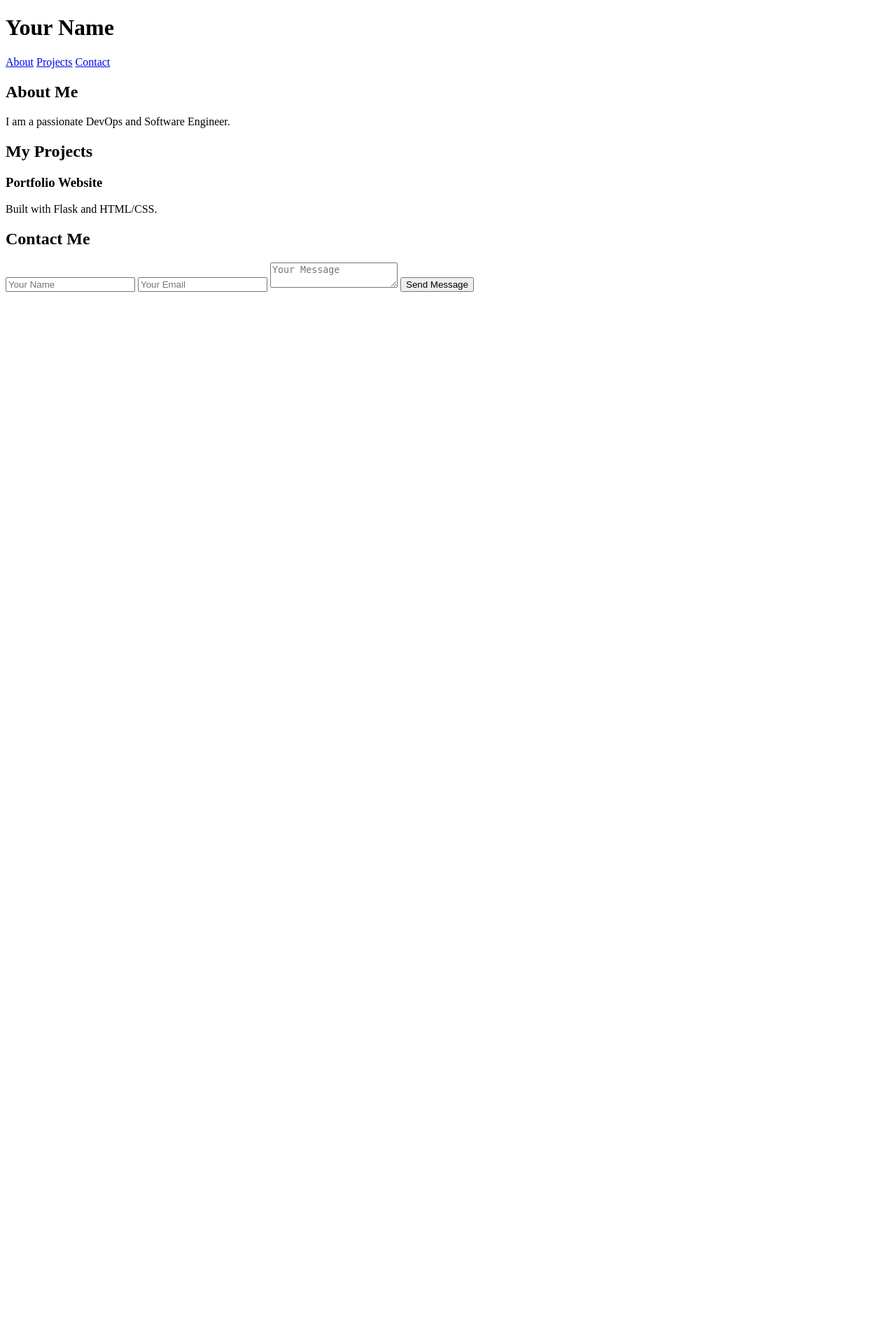
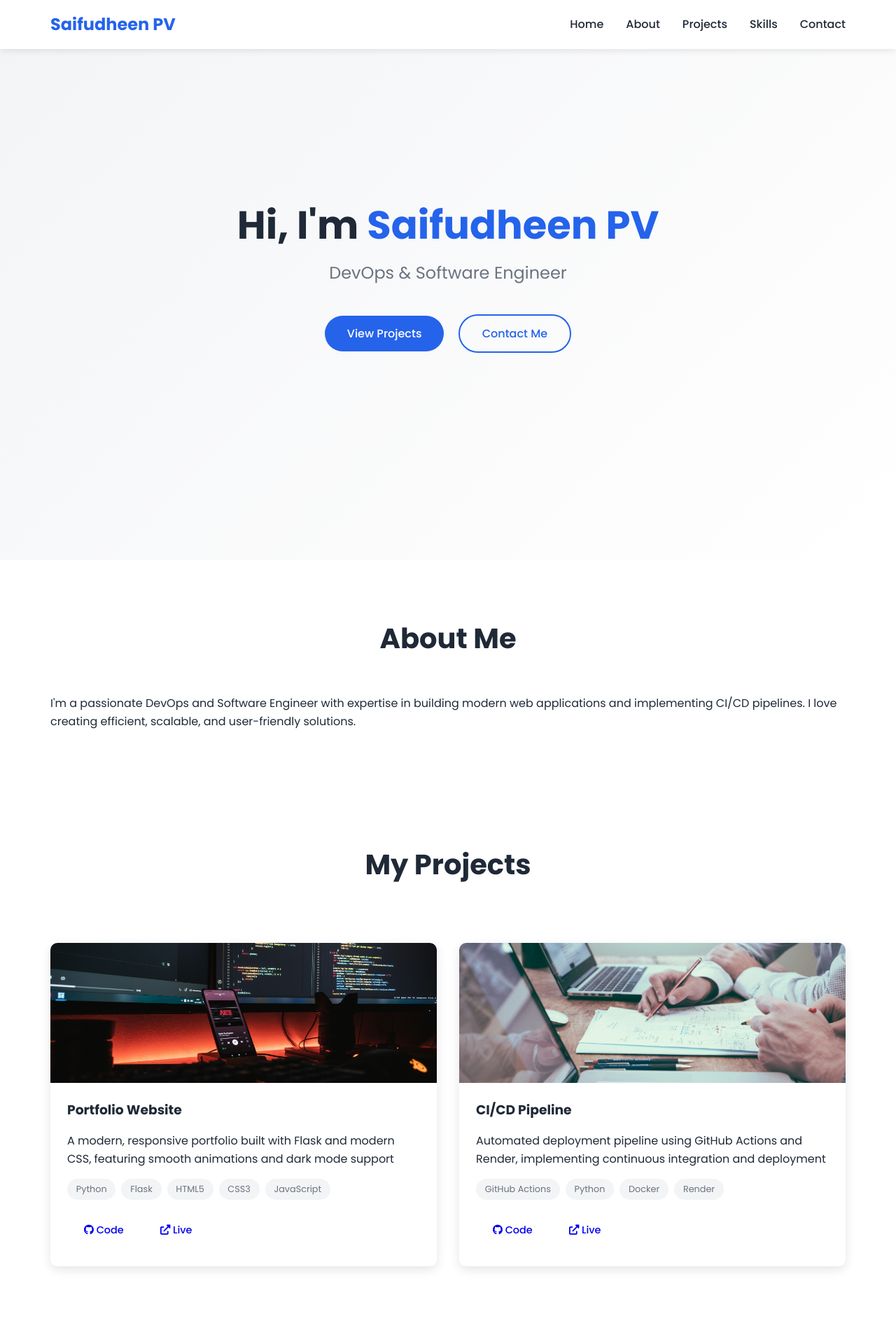
Before and after one commit to Saifudheenpv/portfolio, a Flask app: page / in a window 1280 px wide. Shown: the top 1920 px of the page at 70% size. Before the commit the page ends 417 px from the top, so only its background shows below. Run offline with Flask 3, Linux system fonts and the light colour scheme.

Commit message:
Update portfolio with new design and content

```diff
--- a/app.py
+++ b/app.py
@@ -1,22 +1,43 @@
-from flask import Flask, render_template
+from flask import Flask, render_template, jsonify
 
 app = Flask(__name__)
 
-# Sample projects data
+# Projects data
 projects = [
     {
         "name": "Portfolio Website",
-        "description": "A responsive portfolio built with Flask and HTML/CSS"
+        "description": "A modern, responsive portfolio built with Flask and modern CSS, featuring smooth animations and dark mode support",
+        "technologies": ["Python", "Flask", "HTML5", "CSS3", "JavaScript"],
+        "image": "portfolio.jpg",
+        "github": "https://github.com/Saifudheenpv/portfolio",
+        "live": "https://your-portfolio.onrender.com"
     },
     {
         "name": "CI/CD Pipeline",
-        "description": "Automated deployment pipeline using GitHub Actions"
+        "description": "Automated deployment pipeline using GitHub Actions and Render, implementing continuous integration and deployment",
+        "technologies": ["GitHub Actions", "Python", "Docker", "Render"],
+        "image": "cicd.jpg",
+        "github": "https://github.com/Saifudheenpv/portfolio",
+        "live": "https://your-portfolio.onrender.com"
     }
 ]
 
+# Skills data
+skills = {
+    "languages": ["Python", "JavaScript", "HTML5", "CSS3", "Shell Scripting"],
+    "frameworks": ["Flask", "Django", "React", "Bootstrap"],
+    "tools": ["Git", "GitHub", "VS Code", "Docker", "Jenkins"],
+    "cloud": ["AWS", "Azure", "Google Cloud"],
+    "databases": ["SQLite", "MongoDB", "PostgreSQL"]
+}
+
 @app.route('/')
 def home():
-    return render_template('index.html', projects=projects)
+    return render_template('index.html', projects=projects, skills=skills)
+
+@app.route('/api/projects')
+def get_projects():
+    return jsonify(projects)
 
 if __name__ == '__main__':
     app.run(debug=True)
--- a/static/css/style.css
+++ b/static/css/style.css
@@ -0,0 +1,345 @@
+/* Base Styles */
+:root {
+    --primary-color: #2563eb;
+    --secondary-color: #1e40af;
+    --text-color: #1f2937;
+    --light-text: #6b7280;
+    --background: #ffffff;
+    --section-bg: #f3f4f6;
+    --card-bg: #ffffff;
+    --border-color: #e5e7eb;
+    --transition: all 0.3s ease;
+}
+
+* {
+    margin: 0;
+    padding: 0;
+    box-sizing: border-box;
+}
+
+html {
+    scroll-behavior: smooth;
+}
+
+body {
+    font-family: 'Poppins', sans-serif;
+    line-height: 1.6;
+    color: var(--text-color);
+    background-color: var(--background);
+}
+
+.container {
+    max-width: 1200px;
+    margin: 0 auto;
+    padding: 0 2rem;
+}
+
+/* Navigation */
+.navbar {
+    position: fixed;
+    top: 0;
+    left: 0;
+    width: 100%;
+    background-color: rgba(255, 255, 255, 0.95);
+    backdrop-filter: blur(5px);
+    z-index: 1000;
+    box-shadow: 0 2px 10px rgba(0, 0, 0, 0.1);
+}
+
+.nav-content {
+    display: flex;
+    justify-content: space-between;
+    align-items: center;
+    padding: 1rem 2rem;
+    max-width: 1200px;
+    margin: 0 auto;
+}
+
+.logo {
+    font-size: 1.5rem;
+    font-weight: 700;
+    color: var(--primary-color);
+}
+
+.nav-links {
+    display: flex;
+    list-style: none;
+    gap: 2rem;
+}
+
+.nav-links a {
+    text-decoration: none;
+    color: var(--text-color);
+    font-weight: 500;
+    transition: var(--transition);
+}
+
+.nav-links a:hover {
+    color: var(--primary-color);
+}
+
+/* Hero Section */
+.hero {
+    height: 100vh;
+    display: flex;
+    align-items: center;
+    justify-content: center;
+    text-align: center;
+    background: linear-gradient(135deg, #f3f4f6 0%, #ffffff 100%);
+    padding: 0 2rem;
+}
+
+.hero-content h1 {
+    font-size: 3.5rem;
+    margin-bottom: 1rem;
+    line-height: 1.2;
+}
+
+.highlight {
+    color: var(--primary-color);
+}
+
+.hero-content p {
+    font-size: 1.5rem;
+    color: var(--light-text);
+    margin-bottom: 2rem;
+}
+
+/* Buttons */
+.btn {
+    display: inline-block;
+    padding: 0.8rem 2rem;
+    border-radius: 50px;
+    text-decoration: none;
+    font-weight: 500;
+    transition: var(--transition);
+    margin: 0.5rem;
+}
+
+.btn.primary {
+    background-color: var(--primary-color);
+    color: white;
+}
+
+.btn.secondary {
+    background-color: transparent;
+    border: 2px solid var(--primary-color);
+    color: var(--primary-color);
+}
+
+.btn:hover {
+    transform: translateY(-2px);
+    box-shadow: 0 5px 15px rgba(0, 0, 0, 0.1);
+}
+
+.btn.small {
+    padding: 0.5rem 1rem;
+    font-size: 0.9rem;
+}
+
+/* Sections */
+section {
+    padding: 5rem 0;
+}
+
+section h2 {
+    font-size: 2.5rem;
+    text-align: center;
+    margin-bottom: 3rem;
+    color: var(--text-color);
+}
+
+/* Projects Section */
+.projects-grid {
+    display: grid;
+    grid-template-columns: repeat(auto-fit, minmax(300px, 1fr));
+    gap: 2rem;
+    padding: 2rem 0;
+}
+
+.project-card {
+    background: var(--card-bg);
+    border-radius: 10px;
+    overflow: hidden;
+    box-shadow: 0 5px 15px rgba(0, 0, 0, 0.1);
+    transition: var(--transition);
+}
+
+.project-card:hover {
+    transform: translateY(-5px);
+}
+
+.project-image {
+    width: 100%;
+    height: 200px;
+    overflow: hidden;
+}
+
+.project-image img {
+    width: 100%;
+    height: 100%;
+    object-fit: cover;
+}
+
+.project-content {
+    padding: 1.5rem;
+}
+
+.project-content h3 {
+    margin-bottom: 1rem;
+    color: var(--text-color);
+}
+
+.project-tech {
+    display: flex;
+    flex-wrap: wrap;
+    gap: 0.5rem;
+    margin: 1rem 0;
+}
+
+.tech-tag {
+    background-color: var(--section-bg);
+    padding: 0.3rem 0.8rem;
+    border-radius: 20px;
+    font-size: 0.8rem;
+    color: var(--light-text);
+}
+
+/* Skills Section */
+.skills {
+    background-color: var(--section-bg);
+}
+
+.skills-grid {
+    display: grid;
+    grid-template-columns: repeat(auto-fit, minmax(250px, 1fr));
+    gap: 2rem;
+}
+
+.skill-category h3 {
+    margin-bottom: 1rem;
+    color: var(--text-color);
+}
+
+.skill-items {
+    display: flex;
+    flex-wrap: wrap;
+    gap: 1rem;
+}
+
+.skill-item {
+    background-color: var(--card-bg);
+    padding: 0.5rem 1rem;
+    border-radius: 20px;
+    box-shadow: 0 2px 5px rgba(0, 0, 0, 0.05);
+}
+
+/* Contact Section */
+.contact-content {
+    max-width: 600px;
+    margin: 0 auto;
+    text-align: center;
+}
+
+.contact-info {
+    display: flex;
+    flex-direction: column;
+    gap: 1.5rem;
+}
+
+.contact-item {
+    display: flex;
+    align-items: center;
+    justify-content: center;
+    gap: 1rem;
+}
+
+.contact-item i {
+    font-size: 1.5rem;
+    color: var(--primary-color);
+}
+
+.contact-item a {
+    color: var(--text-color);
+    text-decoration: none;
+    transition: var(--transition);
+}
+
+.contact-item a:hover {
+    color: var(--primary-color);
+}
+
+/* Footer */
+.footer {
+    background-color: var(--section-bg);
+    padding: 2rem 0;
+    text-align: center;
+}
+
+/* Animations */
+.animate-text {
+    opacity: 0;
+    transform: translateY(20px);
+    animation: fadeInUp 0.5s ease forwards;
+}
+
+.delay-1 {
+    animation-delay: 0.2s;
+}
+
+.delay-2 {
+    animation-delay: 0.4s;
+}
+
+@keyframes fadeInUp {
+    to {
+        opacity: 1;
+        transform: translateY(0);
+    }
+}
+
+/* Responsive Design */
+@media (max-width: 768px) {
+    .nav-content {
+        flex-direction: column;
+        gap: 1rem;
+    }
+
+    .nav-links {
+        flex-direction: column;
+        text-align: center;
+        gap: 1rem;
+    }
+
+    .hero-content h1 {
+        font-size: 2.5rem;
+    }
+
+    .hero-content p {
+        font-size: 1.2rem;
+    }
+
+    section {
+        padding: 3rem 0;
+    }
+
+    section h2 {
+        font-size: 2rem;
+    }
+}
+
+/* Dark Mode Support */
+@media (prefers-color-scheme: dark) {
+    :root {
+        --text-color: #f3f4f6;
+        --light-text: #9ca3af;
+        --background: #111827;
+        --section-bg: #1f2937;
+        --card-bg: #1f2937;
+        --border-color: #374151;
+    }
+
+    .navbar {
+        background-color: rgba(17, 24, 39, 0.95);
+    }
+}
--- /dev/null
+++ b/static/js/main.js
@@ -0,0 +1,64 @@
+// Smooth scrolling for navigation links
+document.querySelectorAll('a[href^="#"]').forEach(anchor => {
+    anchor.addEventListener('click', function (e) {
+        e.preventDefault();
+        const target = document.querySelector(this.getAttribute('href'));
+        if (target) {
+            target.scrollIntoView({
+                behavior: 'smooth',
+                block: 'start'
+            });
+        }
+    });
+});
+
+// Navbar scroll effect
+const navbar = document.querySelector('.navbar');
+let lastScroll = 0;
+
+window.addEventListener('scroll', () => {
+    const currentScroll = window.pageYOffset;
+
+    if (currentScroll <= 0) {
+        navbar.classList.remove('scroll-up');
+        return;
+    }
+
+    if (currentScroll > lastScroll && !navbar.classList.contains('scroll-down')) {
+        // Scroll Down
+        navbar.classList.remove('scroll-up');
+        navbar.classList.add('scroll-down');
+    } else if (currentScroll < lastScroll && navbar.classList.contains('scroll-down')) {
+        // Scroll Up
+        navbar.classList.remove('scroll-down');
+        navbar.classList.add('scroll-up');
+    }
+    lastScroll = currentScroll;
+});
+
+// Intersection Observer for fade-in animations
+const observerOptions = {
+    root: null,
+    rootMargin: '0px',
+    threshold: 0.1
+};
+
+const observer = new IntersectionObserver((entries, observer) => {
+    entries.forEach(entry => {
+        if (entry.isIntersecting) {
+            entry.target.classList.add('fade-in');
+            observer.unobserve(entry.target);
+        }
+    });
+}, observerOptions);
+
+// Observe all sections
+document.querySelectorAll('section').forEach(section => {
+    observer.observe(section);
+});
+
+// Add fade-in class to elements
+document.querySelectorAll('.project-card, .skill-category').forEach(element => {
+    element.classList.add('fade-in-element');
+    observer.observe(element);
+});
--- a/templates/index.html
+++ b/templates/index.html
@@ -1,37 +1,132 @@
 <!DOCTYPE html>
-<html>
+<html lang="en">
 <head>
-    <title>My Portfolio</title>
-    <link rel="stylesheet" href="/static/css/style.css">
+    <meta charset="UTF-8">
+    <meta name="viewport" content="width=device-width, initial-scale=1.0">
+    <title>Saifudheen PV - Portfolio</title>
+    <link rel="stylesheet" href="https://cdnjs.cloudflare.com/ajax/libs/font-awesome/6.0.0/css/all.min.css">
+    <link href="https://fonts.googleapis.com/css2?family=Poppins:wght@300;400;500;600;700&display=swap" rel="stylesheet">
+    <link rel="stylesheet" href="{{ url_for('static', filename='css/style.css') }}">
 </head>
 <body>
-    <header>
-        <h1>Your Name</h1>
-        <nav>
-            <a href="#about">About</a>
-            <a href="#projects">Projects</a>
-            <a href="#contact">Contact</a>
-        </nav>
-    </header>
-    <section id="about">
-        <h2>About Me</h2>
-        <p>I am a passionate DevOps and Software Engineer.</p>
-    </section>
-    <section id="projects">
-        <h2>My Projects</h2>
-        <div class="project">
-            <h3>Portfolio Website</h3>
-            <p>Built with Flask and HTML/CSS.</p>
+    <!-- Navigation -->
+    <nav class="navbar">
+        <div class="nav-content">
+            <div class="logo">Saifudheen PV</div>
+            <ul class="nav-links">
+                <li><a href="#home">Home</a></li>
+                <li><a href="#about">About</a></li>
+                <li><a href="#projects">Projects</a></li>
+                <li><a href="#skills">Skills</a></li>
+                <li><a href="#contact">Contact</a></li>
+            </ul>
+        </div>
+    </nav>
+
+    <!-- Hero Section -->
+    <section id="home" class="hero">
+        <div class="hero-content">
+            <h1 class="animate-text">Hi, I'm <span class="highlight">Saifudheen PV</span></h1>
+            <p class="animate-text delay-1">DevOps & Software Engineer</p>
+            <div class="hero-buttons animate-text delay-2">
+                <a href="#projects" class="btn primary">View Projects</a>
+                <a href="#contact" class="btn secondary">Contact Me</a>
+            </div>
         </div>
     </section>
-    <section id="contact">
-        <h2>Contact Me</h2>
-        <form>
-            <input type="text" placeholder="Your Name" required>
-            <input type="email" placeholder="Your Email" required>
-            <textarea placeholder="Your Message" required></textarea>
-            <button type="submit">Send Message</button>
-        </form>
+
+    <!-- About Section -->
+    <section id="about" class="about">
+        <div class="container">
+            <h2>About Me</h2>
+            <div class="about-content">
+                <div class="about-text">
+                    <p>I'm a passionate DevOps and Software Engineer with expertise in building modern web applications and implementing CI/CD pipelines. I love creating efficient, scalable, and user-friendly solutions.</p>
+                </div>
+            </div>
+        </div>
     </section>
+
+    <!-- Projects Section -->
+    <section id="projects" class="projects">
+        <div class="container">
+            <h2>My Projects</h2>
+            <div class="projects-grid">
+                {% for project in projects %}
+                <div class="project-card">
+                    <div class="project-image">
+                        <img src="{{ url_for('static', filename='images/' + project.image) }}" alt="{{ project.name }}">
+                    </div>
+                    <div class="project-content">
+                        <h3>{{ project.name }}</h3>
+                        <p>{{ project.description }}</p>
+                        <div class="project-tech">
+                            {% for tech in project.technologies %}
+                            <span class="tech-tag">{{ tech }}</span>
+                            {% endfor %}
+                        </div>
+                        <div class="project-links">
+                            <a href="{{ project.github }}" target="_blank" class="btn small"><i class="fab fa-github"></i> Code</a>
+                            <a href="{{ project.live }}" target="_blank" class="btn small"><i class="fas fa-external-link-alt"></i> Live</a>
+                        </div>
+                    </div>
+                </div>
+                {% endfor %}
+            </div>
+        </div>
+    </section>
+
+    <!-- Skills Section -->
+    <section id="skills" class="skills">
+        <div class="container">
+            <h2>Skills</h2>
+            <div class="skills-grid">
+                {% for category, items in skills.items() %}
+                <div class="skill-category">
+                    <h3>{{ category|title }}</h3>
+                    <div class="skill-items">
+                        {% for item in items %}
+                        <div class="skill-item">
+                            <span>{{ item }}</span>
+                        </div>
+                        {% endfor %}
+                    </div>
+                </div>
+                {% endfor %}
+            </div>
+        </div>
+    </section>
+
+    <!-- Contact Section -->
+    <section id="contact" class="contact">
+        <div class="container">
+            <h2>Get In Touch</h2>
+            <div class="contact-content">
+                <div class="contact-info">
+                    <div class="contact-item">
+                        <i class="fas fa-envelope"></i>
+                        <a href="mailto:saifudheenpv@gmail.com">saifudheenpv@gmail.com</a>
+                    </div>
+                    <div class="contact-item">
+                        <i class="fab fa-github"></i>
+                        <a href="https://github.com/Saifudheenpv" target="_blank">GitHub</a>
+                    </div>
+                    <div class="contact-item">
+                        <i class="fab fa-linkedin"></i>
+                        <a href="https://linkedin.com/in/saifudheenpv" target="_blank">LinkedIn</a>
+                    </div>
+                </div>
+            </div>
+        </div>
+    </section>
+
+    <!-- Footer -->
+    <footer class="footer">
+        <div class="container">
+            <p>&copy; 2024 Saifudheen PV. All rights reserved.</p>
+        </div>
+    </footer>
+
+    <script src="{{ url_for('static', filename='js/main.js') }}"></script>
 </body>
 </html>
```
